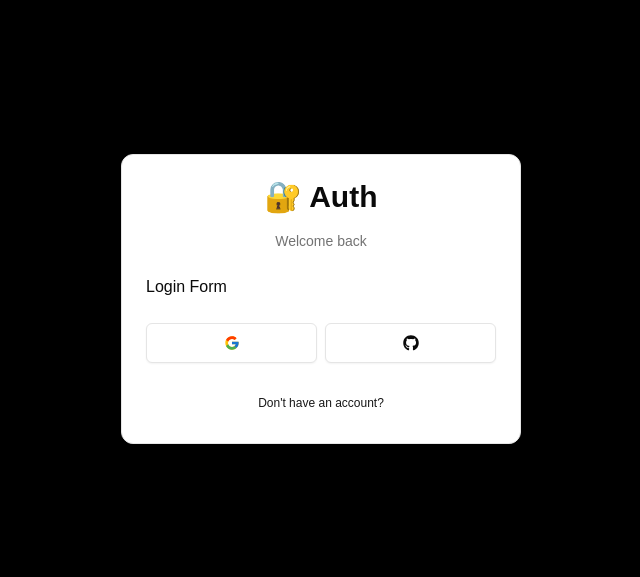
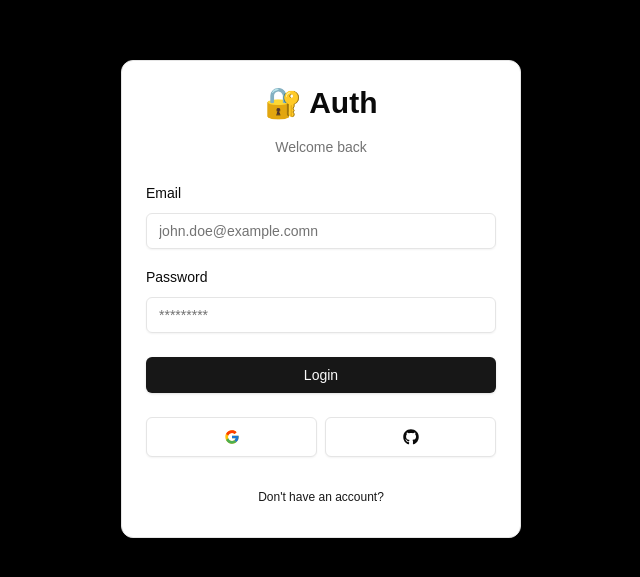
Before and after one commit to AryanTele/RBAC_AUTH, a Next.js app: page /auth/login in a window 1280 px wide. Shown: the part 101-678 px from the top of the page, without its empty margins (319-959 px from the left). Built offline with nearby package versions, Linux system fonts and the light colour scheme.

Commit message:
complete onSubmit funciton

```diff
--- a/components/auth/login-form.tsx
+++ b/components/auth/login-form.tsx
@@ -1,6 +1,30 @@
+"use client";
+import * as z from "zod";
+import { LoginSchema } from "@/schemas";
 import { CardWrapper } from "./card-wrapper";
-
+import { useForm } from "react-hook-form";
+import { zodResolver } from "@hookform/resolvers/zod";
+import {
+  Form,
+  FormControl,
+  FormField,
+  FormItem,
+  FormLabel,
+  FormMessage,
+} from "@/components/ui/form";
+import { Input } from "../ui/input";
+import { Button } from "../ui/button";
 export const LoginForm = () => {
+  const form = useForm<z.infer<typeof LoginSchema>>({
+    resolver: zodResolver(LoginSchema),
+    defaultValues: {
+      email: "",
+      password: "",
+    },
+  });
+  const onSubmit = (values: z.infer<typeof LoginSchema>) => {
+    console.log(values);
+  };
   return (
     <CardWrapper
       headerLabel="Welcome back"
@@ -8,7 +32,45 @@
       backButtonLabel="Don't have an account?"
       showSocial
     >
-      Login Form
+      <Form {...form}>
+        <form onSubmit={form.handleSubmit(onSubmit)} className="space-y-6">
+          <div className="space-y-4">
+            <FormField
+              control={form.control}
+              name="email"
+              render={({ field }) => (
+                <FormItem>
+                  <FormLabel>Email</FormLabel>
+                  <FormControl>
+                    <Input
+                      {...field}
+                      placeholder="john.doe@example.comn"
+                      type="email"
+                    />
+                  </FormControl>
+                  <FormMessage />
+                </FormItem>
+              )}
+            />
+            <FormField
+              control={form.control}
+              name="password"
+              render={({ field }) => (
+                <FormItem>
+                  <FormLabel>Password</FormLabel>
+                  <FormControl>
+                    <Input {...field} placeholder="*********" type="password" />
+                  </FormControl>
+                  <FormMessage />
+                </FormItem>
+              )}
+            />
+          </div>
+          <Button variant="default" type="submit" className="w-full">
+            Login
+          </Button>
+        </form>
+      </Form>
     </CardWrapper>
   );
 };
--- /dev/null
+++ b/components/form-error.tsx
@@ -0,0 +1,14 @@
+import { ExclamationTriangleIcon } from "@radix-ui/react-icons";
+
+interface FormErrorProps {
+  message: string;
+}
+
+export const FormError = ({ message }: FormErrorProps) => {
+  if (!message) return null;
+  return (
+    <div className="bg-destructive/15 p-3 rounded-md flex items-center gap-x-2 text-sm text-destructive">
+      <ExclamationTriangleIcon />
+    </div>
+  );
+};
--- /dev/null
+++ b/components/ui/form.tsx
@@ -0,0 +1,178 @@
+"use client"
+
+import * as React from "react"
+import * as LabelPrimitive from "@radix-ui/react-label"
+import { Slot } from "@radix-ui/react-slot"
+import {
+  Controller,
+  ControllerProps,
+  FieldPath,
+  FieldValues,
+  FormProvider,
+  useFormContext,
+} from "react-hook-form"
+
+import { cn } from "@/lib/utils"
+import { Label } from "@/components/ui/label"
+
+const Form = FormProvider
+
+type FormFieldContextValue<
+  TFieldValues extends FieldValues = FieldValues,
+  TName extends FieldPath<TFieldValues> = FieldPath<TFieldValues>
+> = {
+  name: TName
+}
+
+const FormFieldContext = React.createContext<FormFieldContextValue>(
+  {} as FormFieldContextValue
+)
+
+const FormField = <
+  TFieldValues extends FieldValues = FieldValues,
+  TName extends FieldPath<TFieldValues> = FieldPath<TFieldValues>
+>({
+  ...props
+}: ControllerProps<TFieldValues, TName>) => {
+  return (
+    <FormFieldContext.Provider value={{ name: props.name }}>
+      <Controller {...props} />
+    </FormFieldContext.Provider>
+  )
+}
+
+const useFormField = () => {
+  const fieldContext = React.useContext(FormFieldContext)
+  const itemContext = React.useContext(FormItemContext)
+  const { getFieldState, formState } = useFormContext()
+
+  const fieldState = getFieldState(fieldContext.name, formState)
+
+  if (!fieldContext) {
+    throw new Error("useFormField should be used within <FormField>")
+  }
+
+  const { id } = itemContext
+
+  return {
+    id,
+    name: fieldContext.name,
+    formItemId: `${id}-form-item`,
+    formDescriptionId: `${id}-form-item-description`,
+    formMessageId: `${id}-form-item-message`,
+    ...fieldState,
+  }
+}
+
+type FormItemContextValue = {
+  id: string
+}
+
+const FormItemContext = React.createContext<FormItemContextValue>(
+  {} as FormItemContextValue
+)
+
+const FormItem = React.forwardRef<
+  HTMLDivElement,
+  React.HTMLAttributes<HTMLDivElement>
+>(({ className, ...props }, ref) => {
+  const id = React.useId()
+
+  return (
+    <FormItemContext.Provider value={{ id }}>
+      <div ref={ref} className={cn("space-y-2", className)} {...props} />
+    </FormItemContext.Provider>
+  )
+})
+FormItem.displayName = "FormItem"
+
+const FormLabel = React.forwardRef<
+  React.ElementRef<typeof LabelPrimitive.Root>,
+  React.ComponentPropsWithoutRef<typeof LabelPrimitive.Root>
+>(({ className, ...props }, ref) => {
+  const { error, formItemId } = useFormField()
+
+  return (
+    <Label
+      ref={ref}
+      className={cn(error && "text-destructive", className)}
+      htmlFor={formItemId}
+      {...props}
+    />
+  )
+})
+FormLabel.displayName = "FormLabel"
+
+const FormControl = React.forwardRef<
+  React.ElementRef<typeof Slot>,
+  React.ComponentPropsWithoutRef<typeof Slot>
+>(({ ...props }, ref) => {
+  const { error, formItemId, formDescriptionId, formMessageId } = useFormField()
+
+  return (
+    <Slot
+      ref={ref}
+      id={formItemId}
+      aria-describedby={
+        !error
+          ? `${formDescriptionId}`
+          : `${formDescriptionId} ${formMessageId}`
+      }
+      aria-invalid={!!error}
+      {...props}
+    />
+  )
+})
+FormControl.displayName = "FormControl"
+
+const FormDescription = React.forwardRef<
+  HTMLParagraphElement,
+  React.HTMLAttributes<HTMLParagraphElement>
+>(({ className, ...props }, ref) => {
+  const { formDescriptionId } = useFormField()
+
+  return (
+    <p
+      ref={ref}
+      id={formDescriptionId}
+      className={cn("text-[0.8rem] text-muted-foreground", className)}
+      {...props}
+    />
+  )
+})
+FormDescription.displayName = "FormDescription"
+
+const FormMessage = React.forwardRef<
+  HTMLParagraphElement,
+  React.HTMLAttributes<HTMLParagraphElement>
+>(({ className, children, ...props }, ref) => {
+  const { error, formMessageId } = useFormField()
+  const body = error ? String(error?.message) : children
+
+  if (!body) {
+    return null
+  }
+
+  return (
+    <p
+      ref={ref}
+      id={formMessageId}
+      className={cn("text-[0.8rem] font-medium text-destructive", className)}
+      {...props}
+    >
+      {body}
+    </p>
+  )
+})
+FormMessage.displayName = "FormMessage"
+
+export {
+  useFormField,
+  Form,
+  FormItem,
+  FormLabel,
+  FormControl,
+  FormDescription,
+  FormMessage,
+  FormField,
+}
--- /dev/null
+++ b/components/ui/input.tsx
@@ -0,0 +1,22 @@
+import * as React from "react"
+
+import { cn } from "@/lib/utils"
+
+const Input = React.forwardRef<HTMLInputElement, React.ComponentProps<"input">>(
+  ({ className, type, ...props }, ref) => {
+    return (
+      <input
+        type={type}
+        className={cn(
+          "flex h-9 w-full rounded-md border border-input bg-transparent px-3 py-1 text-base shadow-sm transition-colors file:border-0 file:bg-transparent file:text-sm file:font-medium file:text-foreground placeholder:text-muted-foreground focus-visible:outline-none focus-visible:ring-1 focus-visible:ring-ring disabled:cursor-not-allowed disabled:opacity-50 md:text-sm",
+          className
+        )}
+        ref={ref}
+        {...props}
+      />
+    )
+  }
+)
+Input.displayName = "Input"
+
+export { Input }
--- /dev/null
+++ b/components/ui/label.tsx
@@ -0,0 +1,26 @@
+"use client"
+
+import * as React from "react"
+import * as LabelPrimitive from "@radix-ui/react-label"
+import { cva, type VariantProps } from "class-variance-authority"
+
+import { cn } from "@/lib/utils"
+
+const labelVariants = cva(
+  "text-sm font-medium leading-none peer-disabled:cursor-not-allowed peer-disabled:opacity-70"
+)
+
+const Label = React.forwardRef<
+  React.ElementRef<typeof LabelPrimitive.Root>,
+  React.ComponentPropsWithoutRef<typeof LabelPrimitive.Root> &
+    VariantProps<typeof labelVariants>
+>(({ className, ...props }, ref) => (
+  <LabelPrimitive.Root
+    ref={ref}
+    className={cn(labelVariants(), className)}
+    {...props}
+  />
+))
+Label.displayName = LabelPrimitive.Root.displayName
+
+export { Label }
--- /dev/null
+++ b/schemas/index.ts
@@ -0,0 +1,10 @@
+import * as z from "zod";
+
+export const LoginSchema = z.object({
+  email: z.string().email({
+    message: "Email is required",
+  }),
+  password: z.string().min(1, {
+    message: "Password is required",
+  }),
+});
```
Also changed, not shown: package.json (+8 -3 lines), 1 other file (tests, documents, lock files or other folders).
